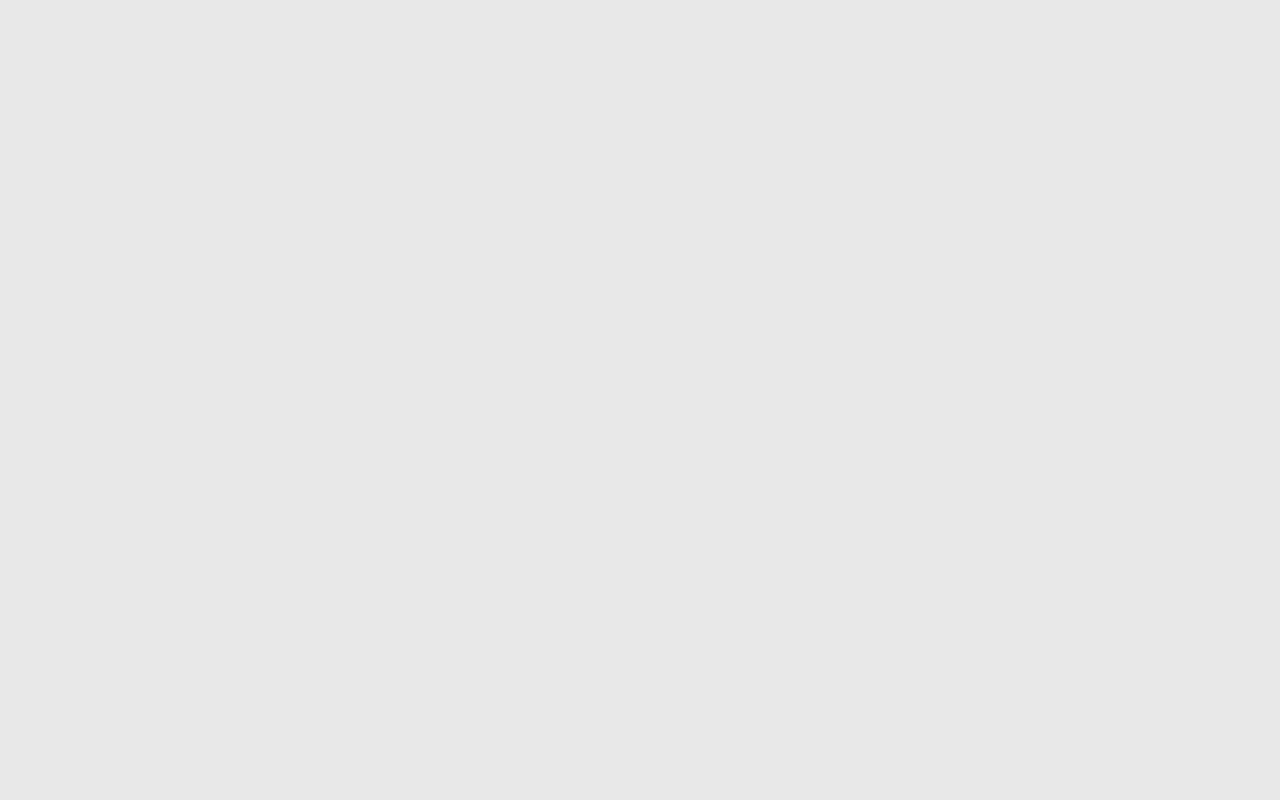
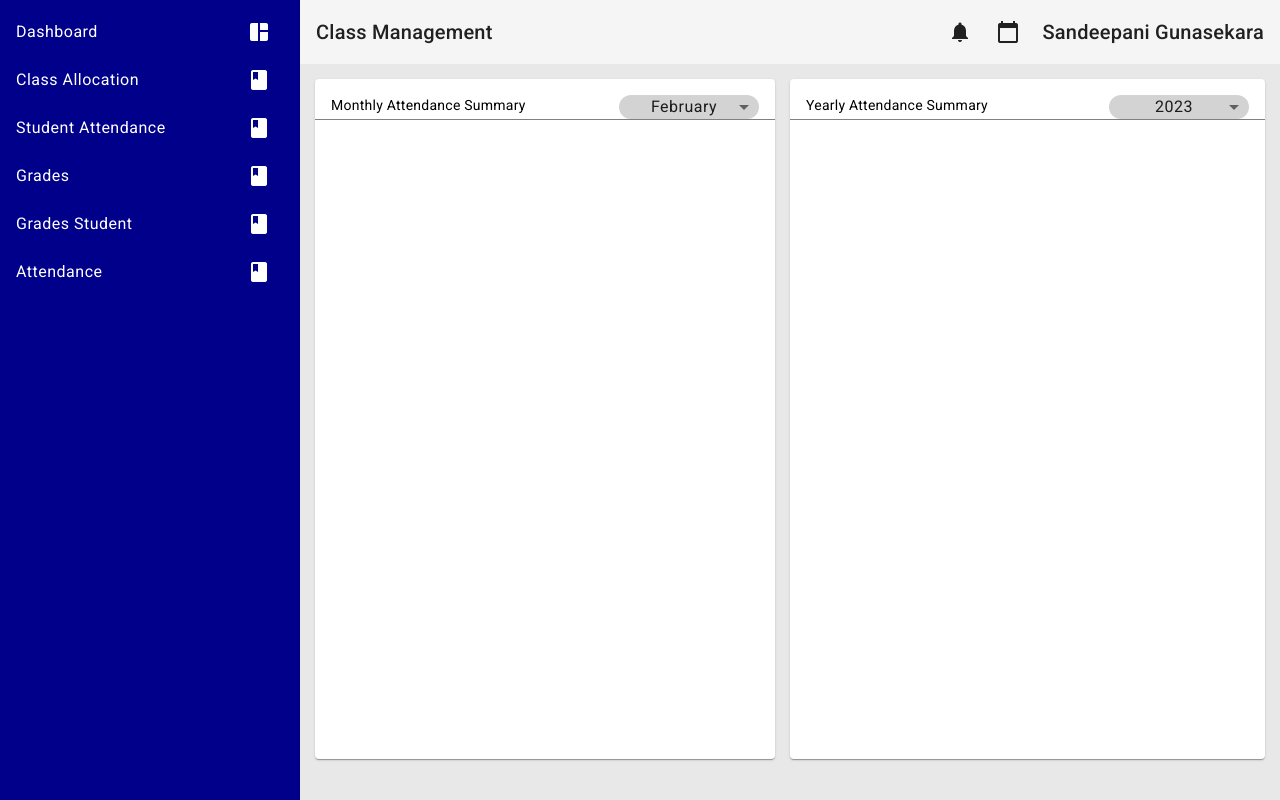
Before and after one commit to codingPentagon/ZoneEd, an Angular app in the folder frontend/: page /attndncestu in a window 1280 px wide. Before the commit this address led to /. Built offline with nearby package versions, Linux system fonts and the light colour scheme.

Commit message:
created cards and functions in attendance student component

```diff
--- a/frontend/src/app/app-routing.module.ts
+++ b/frontend/src/app/app-routing.module.ts
@@ -7,13 +7,15 @@ import {ClsAllocateComponent} from "./cls-allocate/cls-allocate.component";
 import {AttdnceTchrComponent} from "./attdnce-tchr/attdnce-tchr.component";
 import {GradesTchrComponent} from "./grades-tchr/grades-tchr.component";
 import {GradesStuComponent} from "./grades-stu/grades-stu.component";
+import {AttdnceStuComponent} from "./attdnce-stu/attdnce-stu.component";
 
 const routes: Routes = [
   { path: '', component: NavComponent },
   { path: 'clsallocate', component: ClsAllocateComponent },
   { path: 'attndncetchr', component: AttdnceTchrComponent },
   { path: 'gradestchr', component: GradesTchrComponent },
-  { path: 'gradesstu', component: GradesStuComponent }
+  { path: 'gradesstu', component: GradesStuComponent },
+  { path: 'attndncestu', component: AttdnceStuComponent }
 ]
 
 @NgModule({
--- a/frontend/src/app/attdnce-stu/attdnce-stu.component.css
+++ b/frontend/src/app/attdnce-stu/attdnce-stu.component.css
@@ -0,0 +1,48 @@
+:host,.workspace{
+  display: flex;
+}
+
+.content{
+  flex: 1;
+}
+
+.attendance{
+  margin: 15px;
+  height: 85vh;
+}
+
+.left{
+  flex: 1;
+}
+
+.right{
+  flex: 1;
+}
+
+.spacer{
+  flex: 1 1 auto;
+}
+
+.yearattendance{
+  margin: 15px 15px 15px 0;
+  height: 85vh;
+}
+
+mat-card-header{
+  border-bottom: 1.5px solid gray;
+}
+
+mat-select{
+  width: 140px;
+  text-align: center;
+  background-color: lightgray;
+  border-radius: 30px;
+}
+
+/deep/ .mat-mdc-select-arrow{
+  margin: 0 10px 0 10px;
+}
+
+/deep/ .mat-mdc-select-value{
+  margin-left: 20px;
+}
--- a/frontend/src/app/attdnce-stu/attdnce-stu.component.html
+++ b/frontend/src/app/attdnce-stu/attdnce-stu.component.html
@@ -1 +1,33 @@
-<p>attdnce-stu works!</p>
+<app-nav></app-nav>
+<div class="content">
+  <app-header></app-header>
+  <div class="workspace">
+    <div class="left">
+      <mat-card class="attendance">
+        <mat-card-header>
+          Monthly Attendance Summary
+          <span class="spacer"></span>
+          <mat-select [value]=selectedMonth>
+            <mat-option *ngFor="let month of months" [value]="month.value">{{month.viewValue}}
+            </mat-option>
+          </mat-select>
+        </mat-card-header>
+        <mat-card-content>
+        </mat-card-content>
+      </mat-card>
+    </div>
+      <div class="right">
+      <mat-card class="yearattendance">
+        <mat-card-header>
+          Yearly Attendance Summary
+          <span class="spacer"></span>
+          <mat-select [(value)]="selectedYear">
+            <mat-option *ngFor="let year of years" [value]="year">{{year}}</mat-option>
+          </mat-select>
+        </mat-card-header>
+        <mat-card-content>
+        </mat-card-content>
+      </mat-card>
+    </div>
+    </div>
+</div>
--- a/frontend/src/app/attdnce-stu/attdnce-stu.component.ts
+++ b/frontend/src/app/attdnce-stu/attdnce-stu.component.ts
@@ -6,5 +6,25 @@ import { Component } from '@angular/core';
   styleUrls: ['./attdnce-stu.component.css']
 })
 export class AttdnceStuComponent {
+  months: any[] = [
+    {value: 1, viewValue: 'January'},
+    {value: 2, viewValue: 'February'},
+    {value: 3, viewValue: 'March'},
+    {value: 4, viewValue: 'April'},
+    {value: 5, viewValue: 'May'},
+    {value: 6, viewValue: 'June'},
+    {value: 7, viewValue: 'July'},
+    {value: 8, viewValue: 'August'},
+    {value: 9, viewValue: 'September'},
+    {value: 10, viewValue: 'October'},
+    {value: 11, viewValue: 'November'},
+    {value: 12, viewValue: 'December'},
+    ];
+
+    years=[2023,2022];
+
+    now=new Date();
+    selectedMonth=this.now.getMonth()+1;
+    selectedYear=this.now.getFullYear();
 
 }
--- a/frontend/src/app/grades-stu/grades-stu.component.html
+++ b/frontend/src/app/grades-stu/grades-stu.component.html
@@ -9,7 +9,7 @@
           <span class="spacer"></span>
           <mat-form-field appearance="outline" subscriptSizing="dynamic">
             <mat-select placeholder="Select Class">
-              <mat-option *ngFor="let class of classes" [value]="class.value">{{class.viewValue}}</mat-option>
+              <mat-option *ngFor="let cls of classes" [value]="cls.value">{{cls.viewValue}}</mat-option>
             </mat-select>
           </mat-form-field>
           <mat-form-field appearance="outline" subscriptSizing="dynamic">
--- a/frontend/src/app/shared/nav/nav.component.html
+++ b/frontend/src/app/shared/nav/nav.component.html
@@ -14,7 +14,7 @@
         </button>
       </mat-list-item>
       <mat-list-item routerLink="/attndncetchr">
-        <a matListItemTitle>Attendance</a>
+        <a matListItemTitle>Student Attendance</a>
         <button matListItemMeta mat-icon-button>
           <mat-icon>class</mat-icon>
         </button>
@@ -31,6 +31,12 @@
           <mat-icon>class</mat-icon>
         </button>
       </mat-list-item>
+      <mat-list-item routerLink="/attndncestu">
+        <a matListItemTitle>Attendance</a>
+        <button matListItemMeta mat-icon-button>
+          <mat-icon>class</mat-icon>
+        </button>
+      </mat-list-item>
     </mat-nav-list>
   </mat-sidenav>
 </mat-sidenav-container>
```
